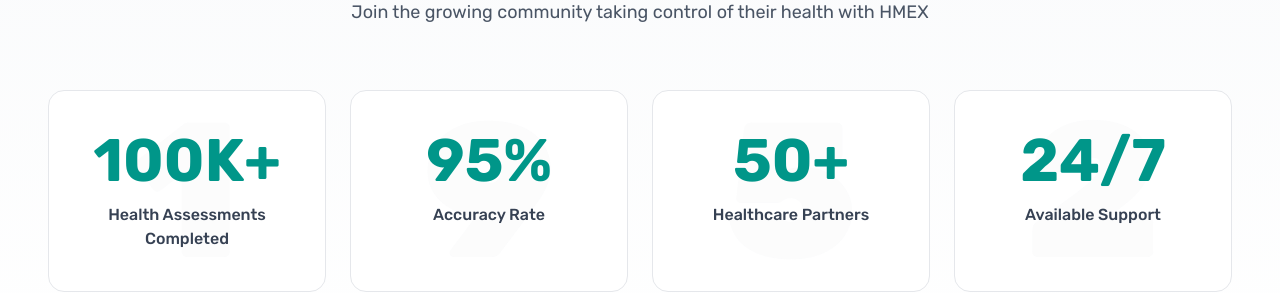
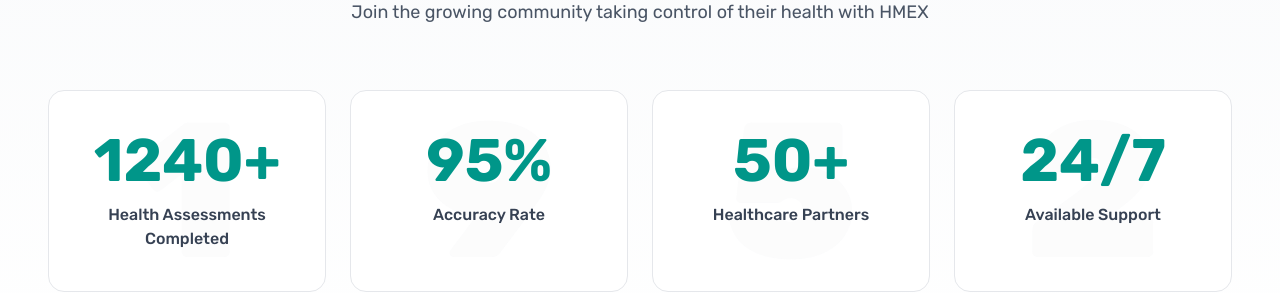
Before and after one commit to HealthMasterLtd/hmex, a Next.js app: page /how-it-works in a window 1280 px wide. Shown: the part 4420-4713 px from the top of the page. Built offline with nearby package versions, Linux system fonts and the light colour scheme.

Commit message:
fix: update health assessments completed statistic from 100K+ to 1240+

```diff
--- a/app/how-it-works/page.tsx
+++ b/app/how-it-works/page.tsx
@@ -38,7 +38,7 @@
   ];
 
   const stats = [
-    { number: "100K+", label: "Health Assessments Completed" },
+    { number: "1240+", label: "Health Assessments Completed" },
     { number: "95%", label: "Accuracy Rate" },
     { number: "50+", label: "Healthcare Partners" },
     { number: "24/7", label: "Available Support" },
```
